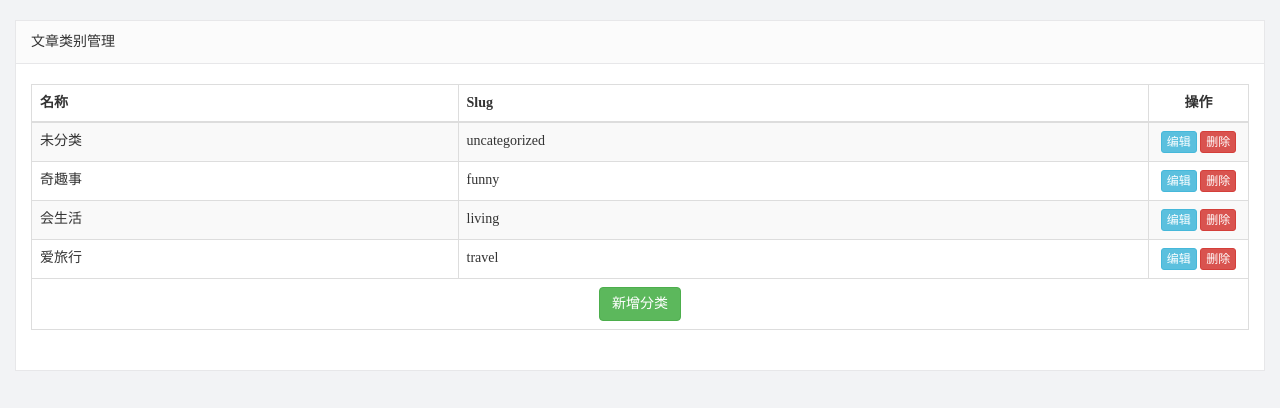
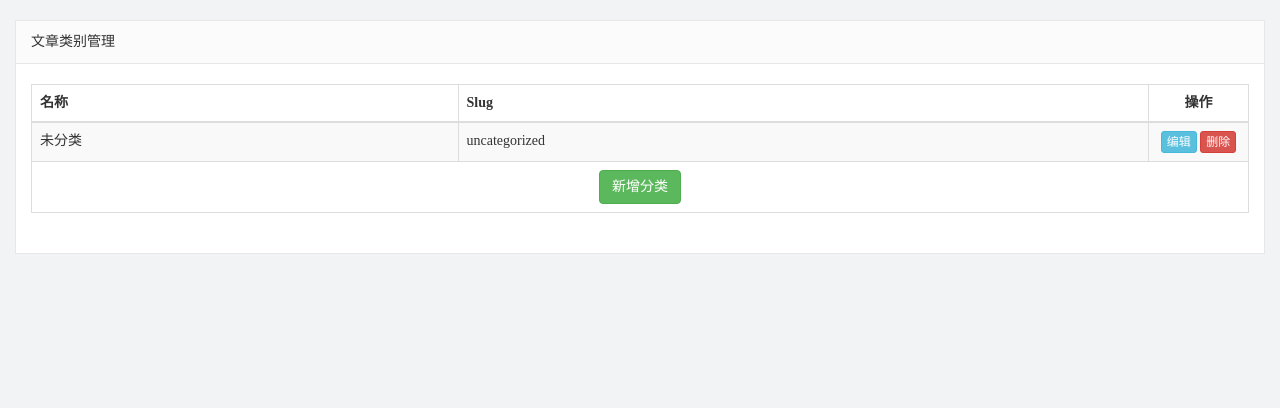
Before and after one commit to LazyGirl0202/dashijian, a plain HTML site: page admin/article_category.html in a window 1280 px wide. Drawn offline with Linux system fonts and the light colour scheme.

Commit message:
徐上第二次上传

```diff
--- a/admin/article_category.html
+++ b/admin/article_category.html
@@ -31,40 +31,13 @@
             <td>未分类</td>
             <td>uncategorized</td>
             <td class="text-center">
-              <a href="javascript:;" class="btn btn-info btn-xs">编辑</a>
+              <a href="javascript:;" class="btn btn-info btn-xs"  id="btn-xsmdify">编辑</a>
               <a href="javascript:deleteTr( 1 );" class="btn btn-danger btn-xs">删除</a>
             </td>
           </tr>
 
-          <tr>
-            <td>奇趣事</td>
-            <td>funny</td>
-            <td class="text-center">
-              <a href="javascript:editTr({&quot;id&quot;:&quot;2&quot;,&quot;slug&quot;:&quot;funny&quot;,&quot;name&quot;:&quot;奇趣事&quot;});"
-                class="btn btn-info btn-xs">编辑</a>
-              <a href="javascript:deleteTr( 2 );" class="btn btn-danger btn-xs">删除</a>
-            </td>
-          </tr>
 
-          <tr>
-            <td>会生活</td>
-            <td>living</td>
-            <td class="text-center">
-              <a href="javascript:editTr({&quot;id&quot;:&quot;3&quot;,&quot;slug&quot;:&quot;living&quot;,&quot;name&quot;:&quot;会生活&quot;});"
-                class="btn btn-info btn-xs">编辑</a>
-              <a href="javascript:deleteTr( 3 );" class="btn btn-danger btn-xs">删除</a>
-            </td>
-          </tr>
 
-          <tr>
-            <td>爱旅行</td>
-            <td>travel</td>
-            <td class="text-center">
-              <a href="javascript:editTr({&quot;id&quot;:&quot;4&quot;,&quot;slug&quot;:&quot;travel&quot;,&quot;name&quot;:&quot;爱旅行&quot;});"
-                class="btn btn-info btn-xs">编辑</a>
-              <a href="javascript:deleteTr( 4 );" class="btn btn-danger btn-xs">删除</a>
-            </td>
-          </tr>
         </tbody>
         <tfoot>
           <tr>
@@ -125,7 +98,9 @@
 
   <!-- 业务逻辑代码 -->
   <script>
-
+     $('#btn-xsmdify').click(function () {
+      $('#addModal').modal('show');
+    });
   </script>
 </body>
 
```
Also changed, not shown: article.html (+1 -1 lines), index.html (+2 -2 lines), js/index.js (+7 -0 lines), list.html (+1 -1 lines).
